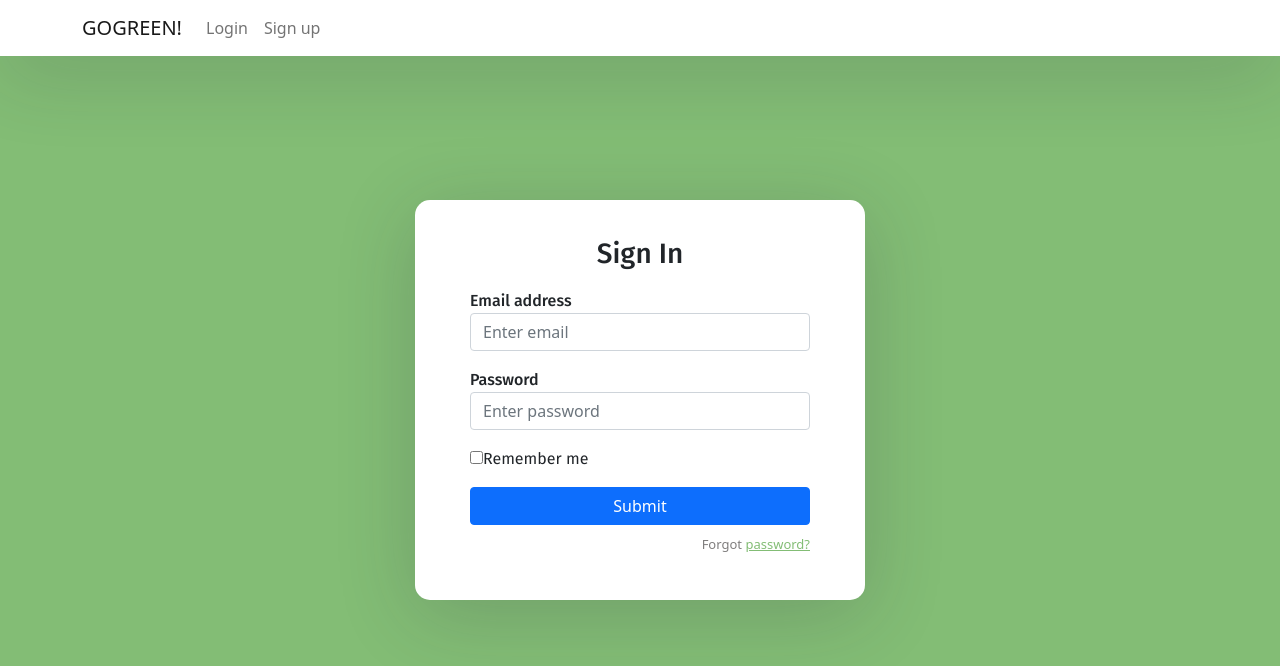
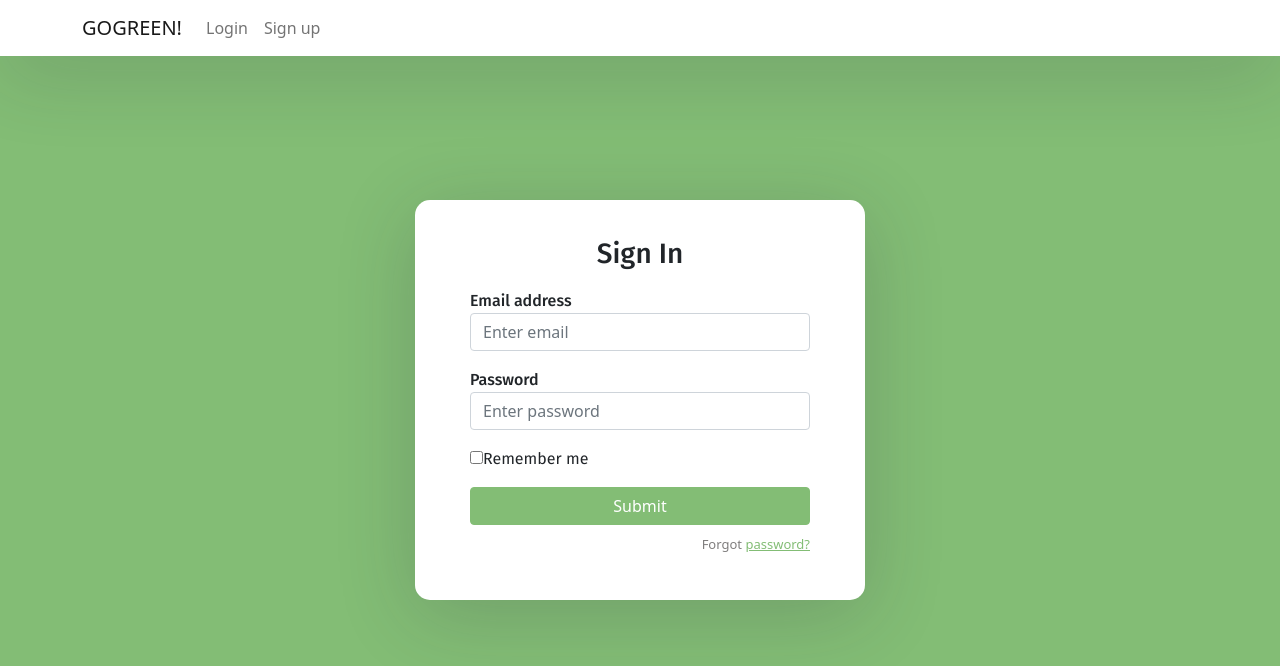
Before and after one commit to Billy-Night/Hackathon-1, a React (Create React App) app: page /sign-in in a window 1280 px wide. Shown: the top 666 px of the page. Built offline with nearby package versions, Linux system fonts and the light colour scheme.

Commit message:
button styled

```diff
--- a/src/index.css
+++ b/src/index.css
@@ -60,3 +60,8 @@ body, html, .App, #root, .auth-wrapper {
 .forgot-password a {
   color:#83BD75;
 }
+
+.btn-primary, .btn-primary:hover, .btn-primary:active, .btn-primary:visited {
+  background-color: #83BD75 !important;
+  border-color: #83BD75 !important;
+}
```
